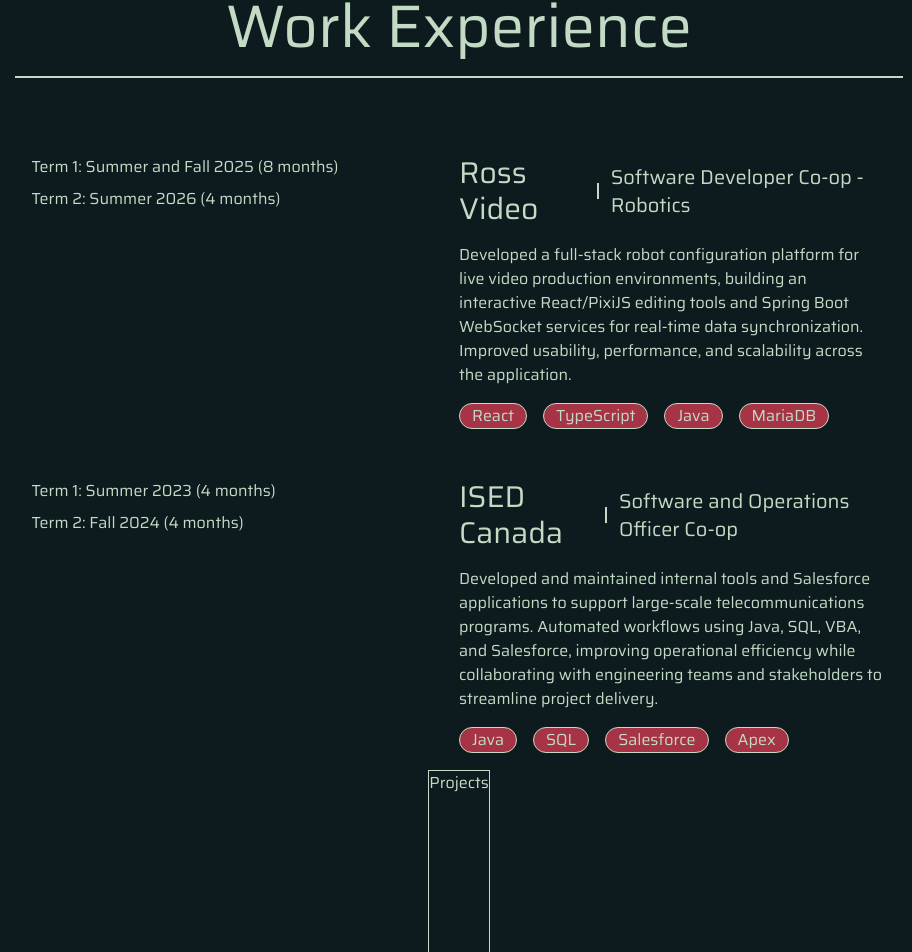
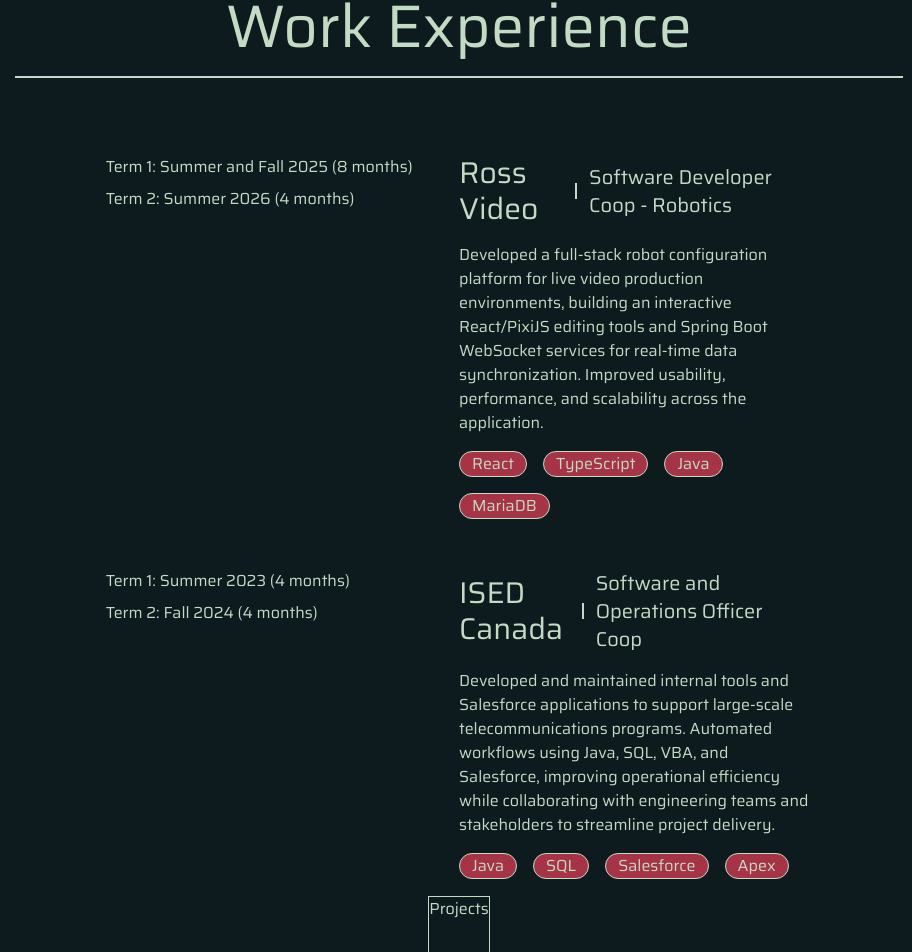
Before and after one commit to Egzavyer/portfolio, a React (Vite) app: page / in a window 1280 px wide. Shown: the part 1716-2668 px from the top of the page, without its empty margins (181-1093 px from the left). Built offline with nearby package versions, Linux system fonts and the light colour scheme.

Commit message:
fix: internationalization

```diff
--- a/i18n/locales/en/translation.json
+++ b/i18n/locales/en/translation.json
@@ -27,14 +27,14 @@
         "term1": "Term 1: Summer and Fall 2025 (8 months)",
         "term2": "Term 2: Summer 2026 (4 months)",
         "company": "Ross Video",
-        "title": "Software Developer Co-op - Robotics",
+        "title": "Software Developer Coop - Robotics",
         "description": "Developed a full-stack robot configuration platform for live video production environments, building an interactive React/PixiJS editing tools and Spring Boot WebSocket services for real-time data synchronization. Improved usability, performance, and scalability across the application."
       },
       "ised": {
         "term1": "Term 1: Summer 2023 (4 months)",
         "term2": "Term 2: Fall 2024 (4 months)",
         "company": "ISED Canada",
-        "title": "Software and Operations Officer Co-op",
+        "title": "Software and Operations Officer Coop",
         "description": "Developed and maintained internal tools and Salesforce applications to support large-scale telecommunications programs. Automated workflows using Java, SQL, VBA, and Salesforce, improving operational efficiency while collaborating with engineering teams and stakeholders to streamline project delivery."
       }
     }
--- a/i18n/locales/fr/translation.json
+++ b/i18n/locales/fr/translation.json
@@ -19,5 +19,24 @@
     "techs": {
       "title": "Mes Outils Préférés"
     }
+  },
+  "experience": {
+    "title": "Expérience Professionnelle",
+    "work": {
+      "rossvideo": {
+        "term1": "Période 1: Été et Automne 2025 (8 mois)",
+        "term2": "Période 2: Été 2026 (4 mois)",
+        "company": "Ross Video",
+        "title": "Dévelopeur Logiciel Coop - Robotique",
+        "description": "Développement d’une plateforme de configuration robotique full-stack pour les environnements de production vidéo en direct, comprenant la création d’outils d’édition interactifs React/PixiJS et de services WebSocket Spring Boot pour la synchronisation des données en temps réel. Amélioration de l'utilisabilité, des performances et de l’évolutivité de l’application."
+      },
+      "ised": {
+        "term1": "Période 1: Été 2023 (4 mois)",
+        "term2": "Période 2: Automne 2024 (4 mois)",
+        "company": "ISED Canada",
+        "title": "Officier en Logiciel et Opérations Coop",
+        "description": "Développement et maintenance d’outils internes et d’applications Salesforce pour soutenir des programmes de télécommunications à grande échelle. Automatisation des flux de travail à l’aide de Java, SQL, VBA et Salesforce, améliorant ainsi l’efficacité opérationnelle tout en collaborant avec les équipes d’ingénierie et les parties prenantes pour rationaliser la réalisation des projets."
+      }
+    }
   }
 }
--- a/src/components/Experience.tsx
+++ b/src/components/Experience.tsx
@@ -20,7 +20,7 @@
           </div>
           <div className="border w-full" />
         </div>
-        <ul className="flex flex-col items-center justify-center w-fit gap-4">
+        <ul className="flex flex-col items-center justify-center w-10/12 gap-4">
           <WorkExperience
             dates={[
               t("experience.work.rossvideo.term1"),
@@ -69,7 +69,7 @@
           return <li key={date}>{date}</li>;
         })}
       </ul>
-      <div className="flex flex-col flex-1 gap-4 w-full">
+      <div className="flex flex-col flex-1 gap-4">
         <div className="flex flex-row items-center gap-3">
           <h1 className="text-xl xl:text-3xl">{company}</h1>
           <div className="border h-4" />
```
